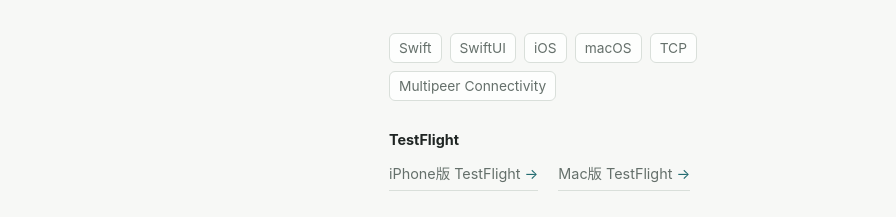
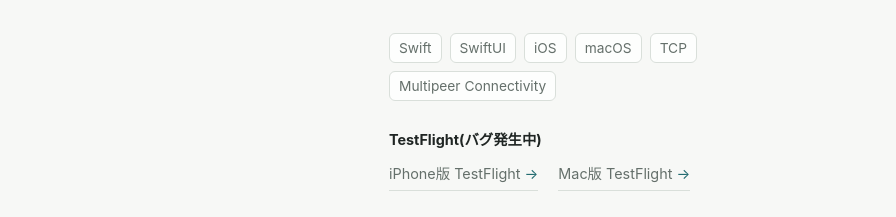
Before and after one commit to 884shuta/884shuta.github.io, a React (Vite) app: page / in a window 1280 px wide. Shown: the part 3623-3840 px from the top of the page, without its empty margins (335-1231 px from the left). Built offline with nearby package versions, Linux system fonts and the light colour scheme.

Commit message:
TestFlightバグ発生を表示

```diff
--- a/src/App.jsx
+++ b/src/App.jsx
@@ -369,7 +369,7 @@
               />
 
               {project.testFlights && (
-                <ProjectLinks title="TestFlight" links={project.testFlights} />
+                <ProjectLinks title="TestFlight(バグ発生中)" links={project.testFlights} />
               )}
 
               {project.presentation && (
```
